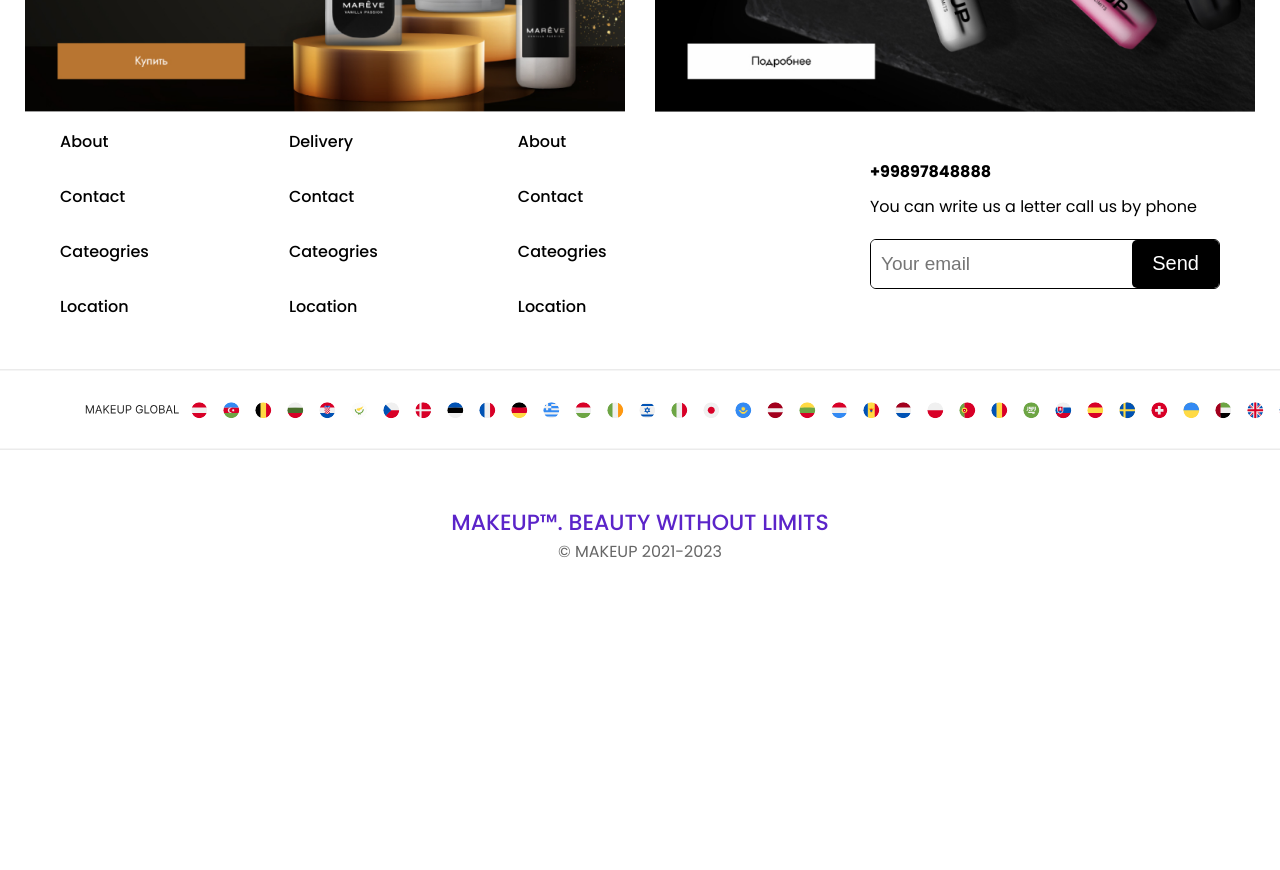
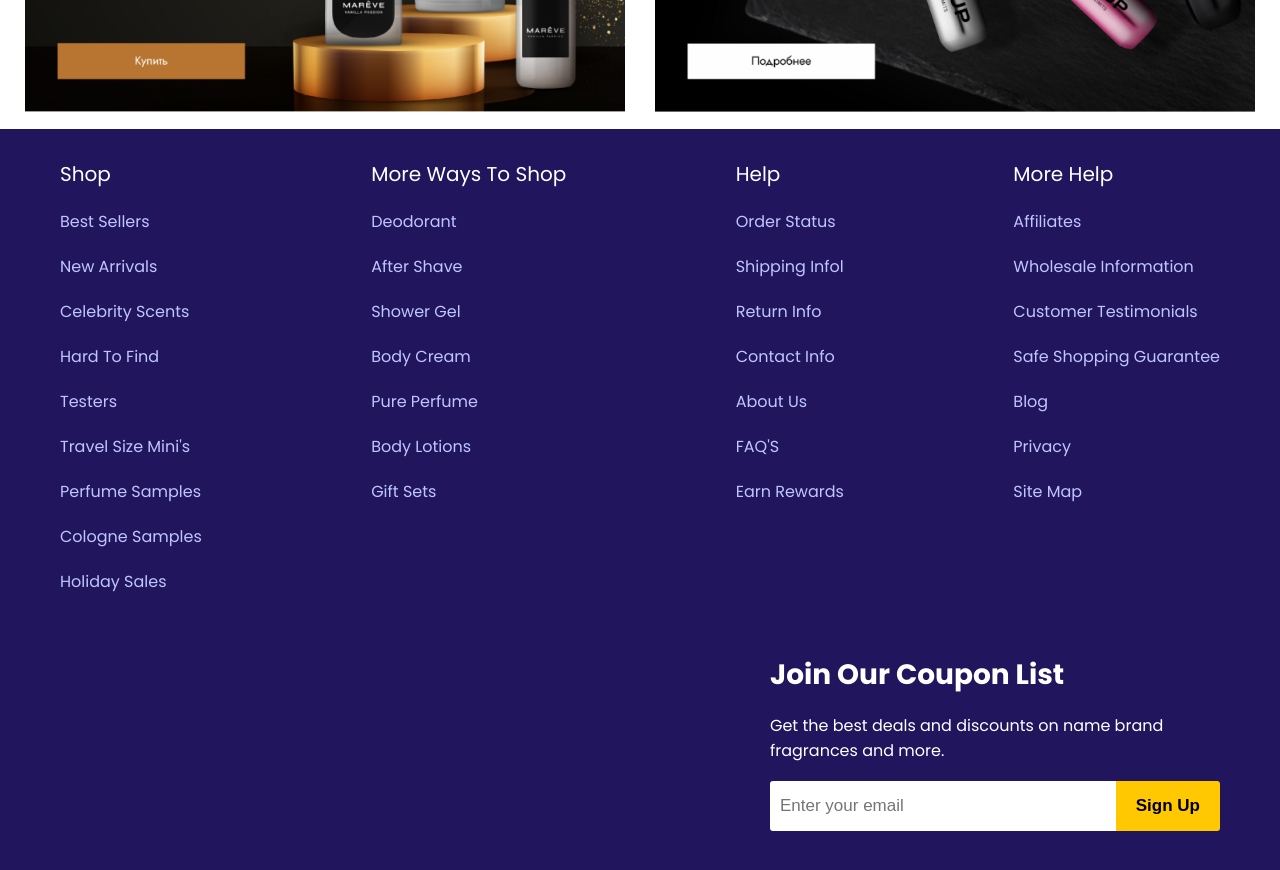
Before and after one commit to mehrojalieev/makeup-store, a React (Create React App) app: page / in a window 1280 px wide. Shown: the part 2320-3190 px from the top of the page. Before the commit the page ends 2904 px from the top, so only its background shows below. Built offline with nearby package versions, Linux system fonts and the light colour scheme; no server answers.

Commit message:
Finished Footer

```diff
--- a/src/layout/footer/Footer.jsx
+++ b/src/layout/footer/Footer.jsx
@@ -6,43 +6,61 @@
     <footer>
       <Container>
         <div className="footer-wrapper">
-          <div className="footer-container">
-            <div className="footer-menu">
-              <ul>
-                <li>About</li>
-                <li>Contact</li>
-                <li>Cateogries</li>
-                <li>Location</li>
-              </ul>
-              <ul>
-                <li>Delivery</li>
-                <li>Contact</li>
-                <li>Cateogries</li>
-                <li>Location</li>
-              </ul>
-              <ul>
-                <li>About</li>
-                <li>Contact</li>
-                <li>Cateogries</li>
-                <li>Location</li>
-              </ul>
-            </div>
-            <div className="footer-action">
-              <strong className="number-text">+99897848888</strong>
-              <p>You can write us a letter call us by phone</p>
-              <div className="email-action">
-                <input type="text" placeholder="Your email" />
-                <button>Send</button>
-              </div>
-            </div>
+          <div className="footer__menu-container">
+            <ul className="footer-menu">
+              <li>Shop</li>
+              <li>Best Sellers</li>
+              <li>New Arrivals</li>
+              <li>Celebrity Scents</li>
+              <li>Hard To Find</li>
+              <li>Testers</li>
+              <li>Travel Size Mini's</li>
+              <li>Perfume Samples</li>
+              <li>Cologne Samples</li>
+              <li>Holiday Sales</li>
+            </ul>
+            <ul className="footer-menu">
+              <li>More Ways To Shop</li>
+              <li>Deodorant</li>
+              <li>After Shave</li>
+              <li>Shower Gel</li>
+              <li>Body Cream</li>
+              <li>Pure Perfume</li>
+              <li>Body Lotions</li>
+              <li>Gift Sets</li>
+            </ul>
+            <ul className="footer-menu">
+              <li>Help</li>
+              <li>Order Status</li>
+              <li>Shipping Infol</li>
+              <li>Return Info</li>
+              <li>Contact Info</li>
+              <li>About Us</li>
+              <li>FAQ'S</li>
+              <li>Earn Rewards</li>
+            </ul>
+            <ul className="footer-menu">
+              <li>More Help</li>
+              <li>Affiliates</li>
+              <li>Wholesale Information</li>
+              <li>Customer Testimonials</li>
+              <li>Safe Shopping Guarantee</li>
+              <li>Blog</li>
+              <li>Privacy</li>
+              <li>Site Map</li>
+            </ul>
           </div>
-          <div className="flags">
-            <img src={Flags} alt="" />
-          </div>
-          <div className="copy-right">
-            <h3>MAKEUP™. BEAUTY WITHOUT LIMITS</h3>
-            <p>© MAKEUP 2021-2023</p>
-          </div>
+      <div className="footer__action-container">
+        <div className="form__action">
+          <h4>Join Our Coupon List</h4>
+          <p>Get the best deals and discounts on name brand fragrances and more.</p>
+          <form>
+            <input type="email" placeholder="Enter your email" />
+            <button>Sign Up</button>
+          </form>
+        </div>
+      </div>
+
         </div>
       </Container>
     </footer>
--- a/src/layout/footer/Footer.scss
+++ b/src/layout/footer/Footer.scss
@@ -5,85 +5,80 @@
 }
 footer{
     width: 100%;
-    height: auto;
+    height: 800px;
     margin-top: 10px;
-    margin-bottom: 20px;
+    padding: 30px 0;
+    background-color:rgba(33, 22, 94, 1) ;
 }
-.footer-container{
+.footer__menu-container{
+    margin: auto;
     display: flex;
-    align-items: center;
     justify-content: space-between;
-    // width: 100%;
-    height: auto;
 }
 .footer-menu{
     display: flex;
-    align-items: center;
-    gap: 140px;
-    ul{
-        display: flex;
-        flex-direction: column;
-        gap: 30px;
-        li{
-            @include f-style(16px, #000, 500);
-            list-style-type: none;
+    flex-direction: column;
+    gap: 20px 0;
+    list-style-type: none;
+    li:first-child{
+        color: #fff;
+        font-size: 20px;
+        &:hover{text-decoration: none !important; cursor: auto !important; opacity: 1;}
+    }
+    li{
+        transition: 0.2s;
+        font-size: 16px;
+        color: rgba(191, 198, 254, 1);
+        &:hover{
+            cursor: pointer !important;
+            opacity: 0.8;
+            text-decoration: underline;
         }
     }
 }
 
-.footer-action{
-    width: 350px;
-    .number{
-        @include f-style(20px, #000, 500);
+.footer__action-container{
+    display: flex;
+    justify-content: flex-end;
+    margin: 60px auto 0;
+    width: 100%;
+}
+.form__action{
+    h4{
+        font-size: 28px;
+        color: #fff;
     }
     p{
-        margin-top: 10px;
+        width: 450px;
+        font-size: 16px;
+        color: #fff;
+        margin-top: 17px;
     }
+    form{
+        margin-top: 18px;
+        display: flex;
+        align-items: center;
+        height: 50px;
+        border-radius: 3px;
+        overflow: hidden;
+        input{
+            outline: none;
+            border: none;
+            text-indent: 10px;
+            font-size: 17px;
+            flex: 1;
+            height: 100%;
+        }
+        button{
+            height: 100%;
+            border: none;
+            padding: 0px 20px;
+            color: #000;
+            font-size: 17px;
+            font-weight: 600;
+            background-color: var(--warning-color);
+            cursor: pointer;
+        }
+    }
+
 }
-.email-action{
-    display: flex;
-    height: 50px;
-    border: 1px solid black;
-    overflow: hidden;
-    border-radius: 6px;
-    margin-top: 20px;
-    &:focus {
-        box-shadow: 0 0 5px gray;
-    }
-    input{
-        @include f-style(19px, #000 , 400);
-        border: none;
-        outline: none;
-        height: 100%;
-        flex: 1;
-        text-indent: 10px;
-    }
-    button{
-        border: none;
-        border-top-left-radius: 5px;
-        border-bottom-left-radius: 5px;
-        height: 100%;
-        padding: 0px 20px;
-        background: #000;
-        @include f-style(20px, #fff, 500);
-    }
-}
-.flags{
-    display: flex;
-    align-items: center;
-    justify-content: center;
-    width: 1100px;
-    margin-left: 80px;
-    margin-top: 50px;
-}
-
-.copy-right{
-    text-align: center;
-    margin-top: 56px;
-    h3{
-       @include f-style(22px, #5b24c9, 500);
-    }
-    p{
-        @include f-style(20, #666666, 400 )
-    }
-}
```
